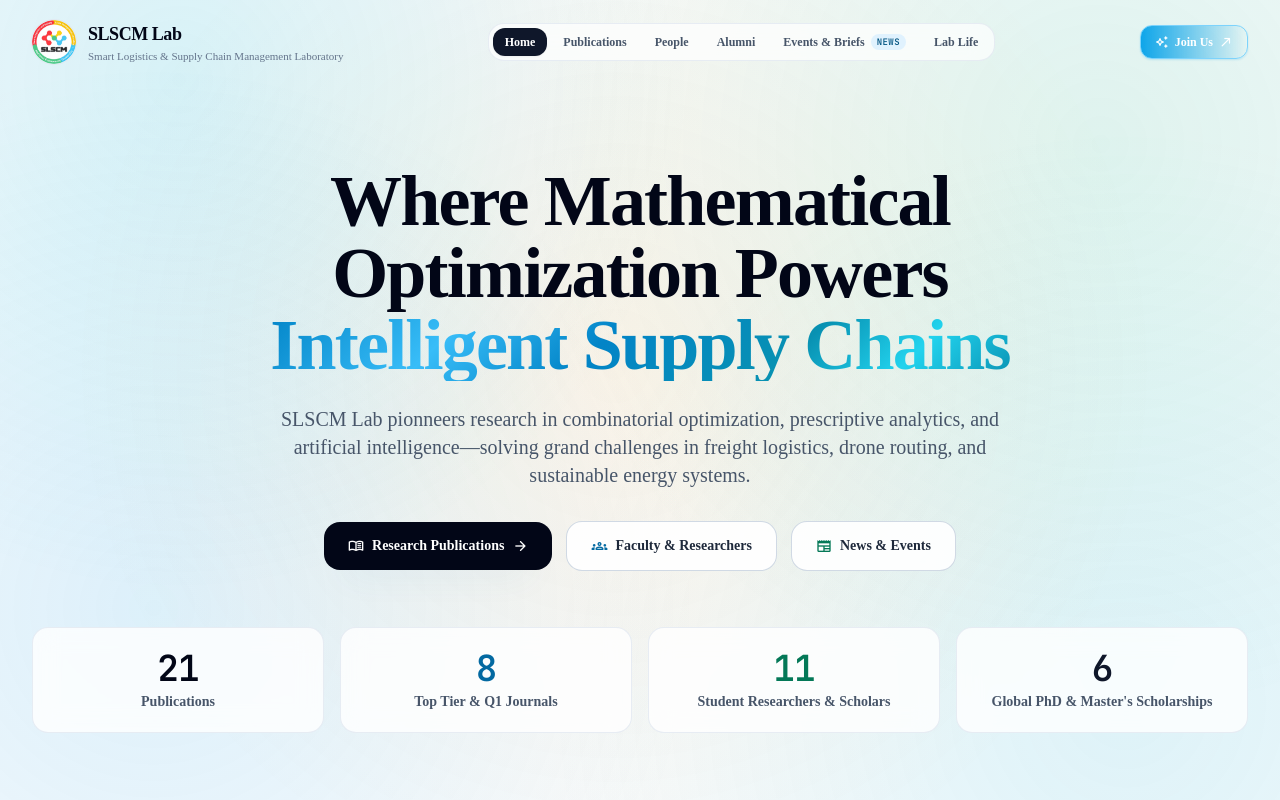
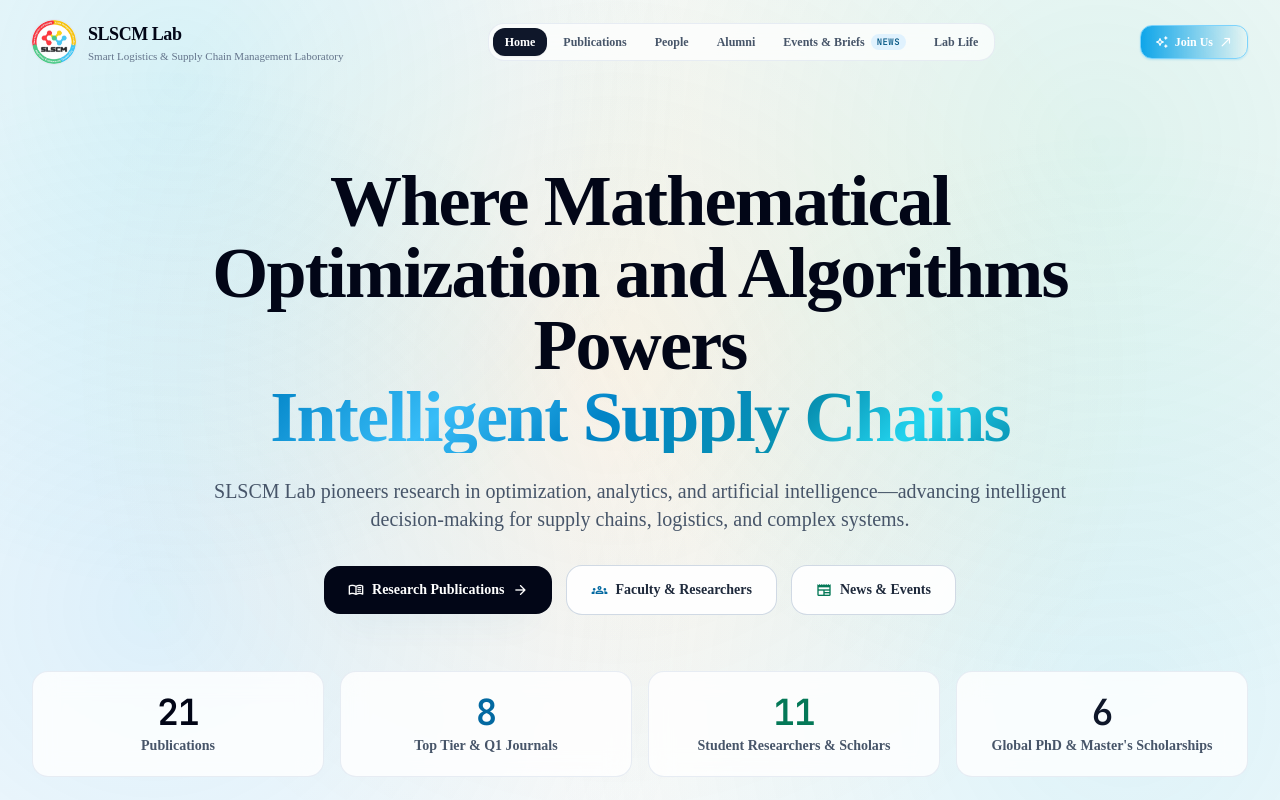
Before and after one commit to slscm-lab/slscm-lab.github.io, a React (Vite) app: page / in a window 1280 px wide. Shown: the top 800 px of the page. Built offline with nearby package versions, Linux system fonts and the light colour scheme; a web font is replaced by a local one.

Commit message:
refactor(home): update hero headline and mission statement

```diff
--- a/src/pages/HomePage.tsx
+++ b/src/pages/HomePage.tsx
@@ -75,15 +75,14 @@ const pillarDetails: Record<
 
           {/* Hero Headline */}
           <h1 className="mt-6 font-editorial text-4xl sm:text-6xl lg:text-7xl font-bold tracking-tight text-slate-950 leading-[1.15]">
-            Where Mathematical Optimization Powers{' '}
+            Where Mathematical Optimization and Algorithms Powers{' '}
             <span className="metallic-gradient-text">Intelligent Supply Chains</span>
           </h1>
 
           {/* Subtitle */}
-          <p className="mt-6 font-editorial text-lg sm:text-xl leading-relaxed text-slate-600 max-w-3xl mx-auto font-normal">
-            SLSCM Lab pionneers research in combinatorial optimization, prescriptive analytics, and
-            artificial intelligence—solving grand challenges in freight logistics, drone routing,
-            and sustainable energy systems.
+          <p className="mt-6 font-editorial text-lg sm:text-xl leading-relaxed text-slate-600 max-w-4xl mx-auto font-normal">
+            SLSCM Lab pioneers research in optimization, analytics, and artificial intelligence—advancing
+            intelligent decision-making for supply chains, logistics, and complex systems.
           </p>
 
           {/* CTAs */}
```
